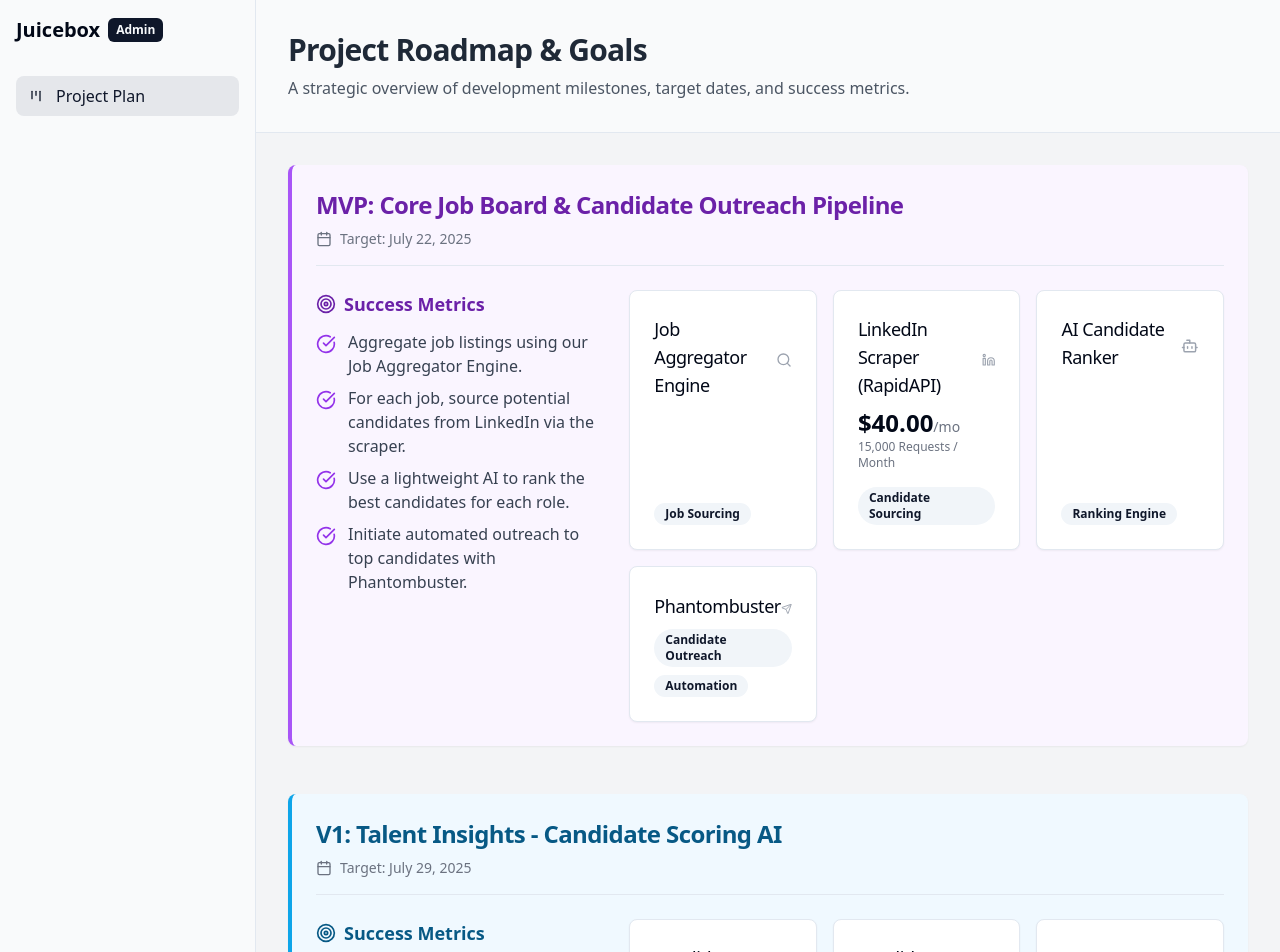
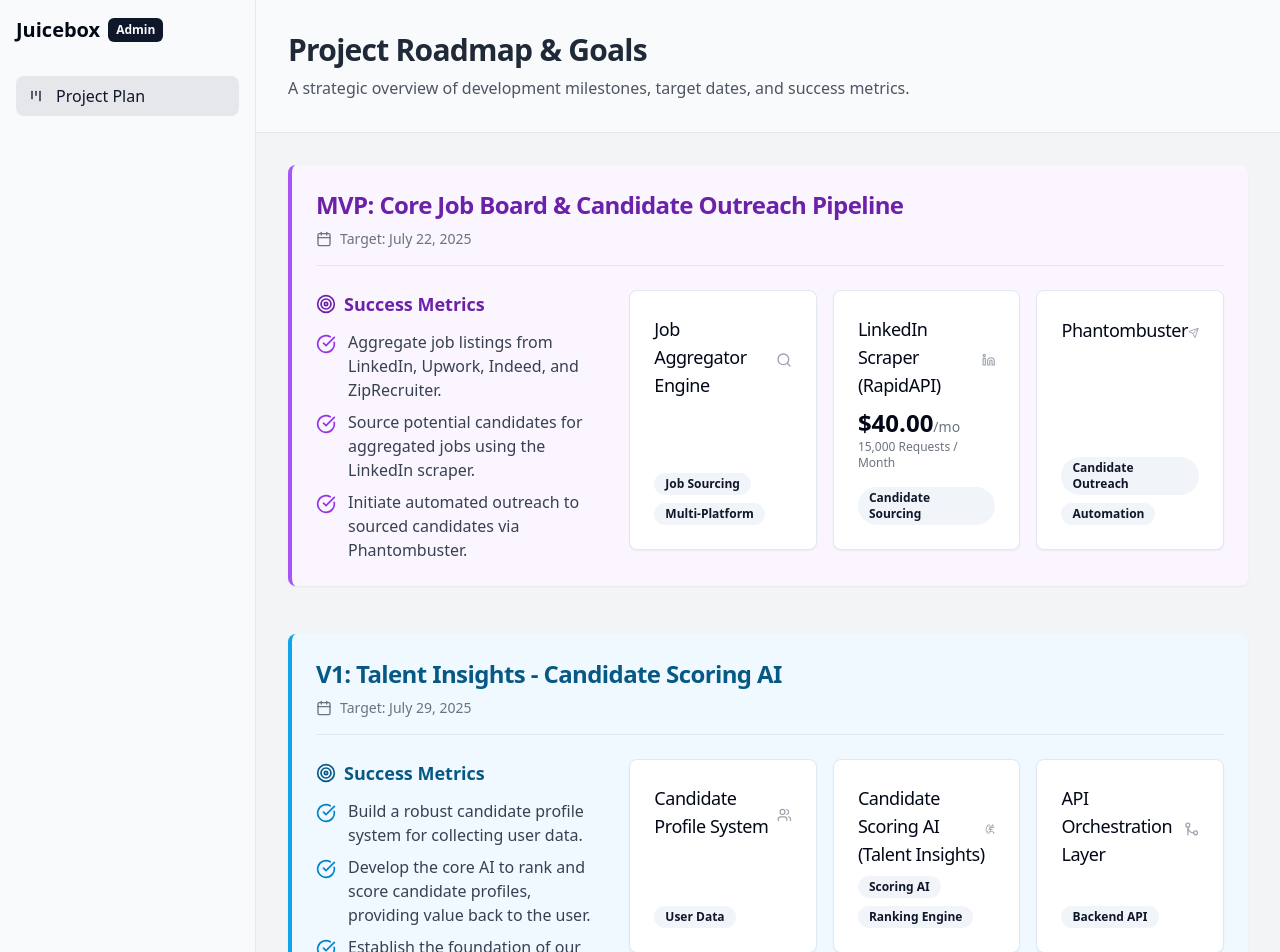
Before and after one commit to inevitablesale/swift-alpaca-dash, a React (Vite) app: page /admin/project-plan in a window 1280 px wide. Shown: the top 952 px of the page. Built offline with nearby package versions, Linux system fonts and the light colour scheme.

Commit message:
[dyad] Refining MVP scope and job sources - wrote 1 file(s)

```diff
--- a/src/pages/admin/ProjectPlan.tsx
+++ b/src/pages/admin/ProjectPlan.tsx
@@ -17,12 +17,11 @@ interface Milestone {
 }
 
 const allIntegrations: Integration[] = [
-    { name: "Job Aggregator Engine", icon: Search, milestone: 'MVP', tags: ['Job Sourcing'] },
+    { name: "Job Aggregator Engine", icon: Search, milestone: 'MVP', tags: ['Job Sourcing', 'Multi-Platform'] },
     { name: "LinkedIn Scraper (RapidAPI)", icon: Linkedin, milestone: 'MVP', tags: ['Candidate Sourcing'], cost: "$40.00/mo", requests: "15,000 Requests / Month" },
-    { name: "AI Candidate Ranker", icon: Bot, milestone: 'MVP', tags: ['Ranking Engine'] },
     { name: "Phantombuster", icon: Send, milestone: 'MVP', tags: ['Candidate Outreach', 'Automation'] },
     { name: "Candidate Profile System", icon: Users, milestone: 'V1', tags: ['User Data'] },
-    { name: "Candidate Scoring AI (Talent Insights)", icon: BrainCircuit, milestone: 'V1', tags: ['Scoring AI'] },
+    { name: "Candidate Scoring AI (Talent Insights)", icon: BrainCircuit, milestone: 'V1', tags: ['Scoring AI', 'Ranking Engine'] },
     { name: "API Orchestration Layer", icon: GitMerge, milestone: 'V1', tags: ['Backend API'] },
     { name: "People Data Labs", icon: Database, milestone: 'V1.1', tags: ['Data Enrichment'], cost: "$1,325.00/mo", requests: "5,000 Credits / month" },
     { name: "Recruiter Search (PeopleGPT)", icon: Filter, milestone: 'V1.1', tags: ['Recruiter Tool'] },
@@ -41,10 +40,9 @@ const milestones: Milestone[] = [
     title: 'MVP: Core Job Board & Candidate Outreach Pipeline',
     date: 'Target: July 22, 2025',
     successMetrics: [
-      'Aggregate job listings using our Job Aggregator Engine.',
-      'For each job, source potential candidates from LinkedIn via the scraper.',
-      'Use a lightweight AI to rank the best candidates for each role.',
-      'Initiate automated outreach to top candidates with Phantombuster.',
+      'Aggregate job listings from LinkedIn, Upwork, Indeed, and ZipRecruiter.',
+      'Source potential candidates for aggregated jobs using the LinkedIn scraper.',
+      'Initiate automated outreach to sourced candidates via Phantombuster.',
     ],
   },
   {
@@ -52,7 +50,7 @@ const milestones: Milestone[] = [
     date: 'Target: July 29, 2025',
     successMetrics: [
       'Build a robust candidate profile system for collecting user data.',
-      'Develop the core AI to score and analyze candidate profiles, providing value back to the user.',
+      'Develop the core AI to rank and score candidate profiles, providing value back to the user.',
       'Establish the foundation of our proprietary candidate dataset.',
     ],
   },
```
